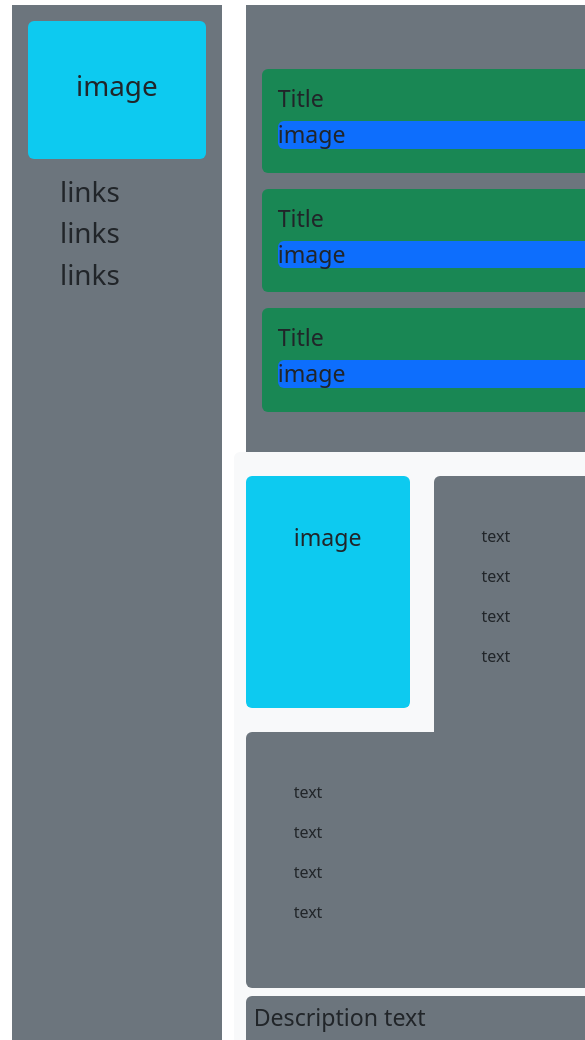
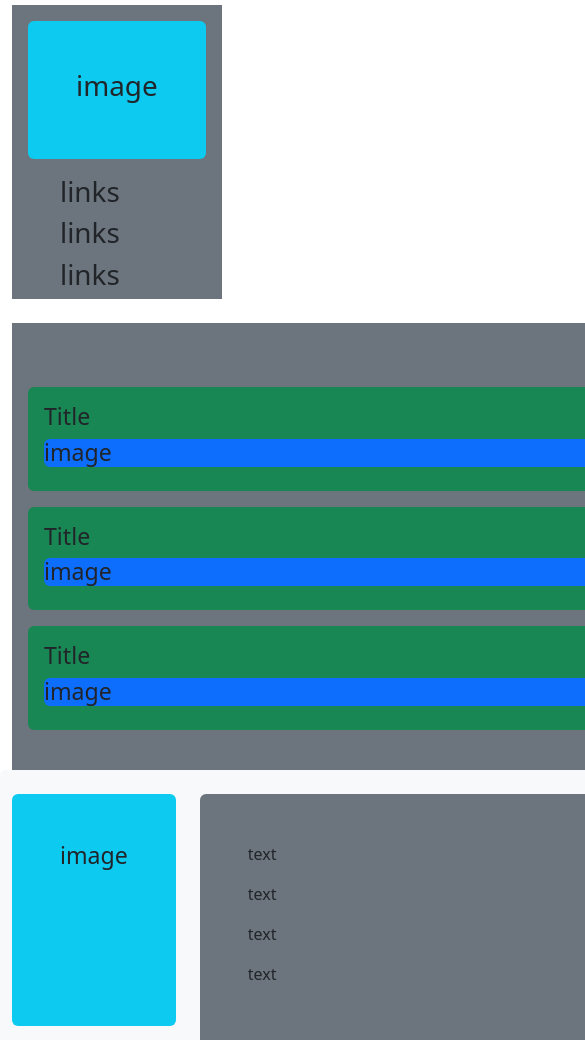
Before and after one commit to BNamuun/HTML, a plain HTML site: page bootstrap/layOutExer/index.html in a window 390 px wide. Shown: the part 58-1098 px from the top of the page, 585 px wide, since content can reach past the window. Drawn offline with nearby package versions, Linux system fonts and the light colour scheme.

Commit message:
bootstrap layout

```diff
--- a/bootstrap/layOutExer/index.html
+++ b/bootstrap/layOutExer/index.html
@@ -20,20 +20,20 @@
                     <h1>Dropdown</h1>
                 </div>
             </div>
-            <div class= "d-flex my-2 gap-4">
-                <div class="bg-secondary col-lg-3">
-                    <div class="bg-info p-5 rounded m-3 text-center">
+            <div class= "d-flex flex-wrap my-2 gap-4">
+                <div class="bg-secondary col-lg-3 d-md-flex col-md-12">
+                    <div class="bg-info p-5 col-lg-8 col-md-6 rounded m-3 text-center">
                         <h1>image</h1>
                     </div>
-                    <div class="link px-5">
+                    <div class="link col-md-6 d-md-flex align-items-md-center col-lg-3 gap-3 px-5">
                         <h1>links</h1>
                         <h1>links</h1>
                         <h1>links</h1>
                     </div>
                 </div>
-                <div class=" col-lg-8 bg-secondary flex-grow-1">
-                 <div class="right-top row">
-                    <div class="first col-lg-3 mt-5">
+                <div class=" col-lg-8 col-md-12 bg-secondary flex-grow-1">
+                 <div class="right-top row d-flex">
+                    <div class="first col-lg-3 col-md-3 mt-5">
                         <div class="title-img bg-success rounded p-3 m-3">
                             <h3>Title</h3>
                             <h3 class="bg-primary rounded">image</h3>
@@ -48,7 +48,7 @@
                         </div>
 
                     </div>
-                    <div class="second col-lg-8 bg-light rounded mt-4">
+                    <div class="second col-lg-8 col-md-8 bg-light rounded mt-4">
                         <div class="d-flex gap-4">
                             <div class="image bg-info p-5 my-4 rounded col-lg-4">
                                 <h3>image</h3>
@@ -70,7 +70,7 @@
                             <h3>Description text</h3>
                         </div>
                     </div>
-                    <div class="bottom bg-light m-3  ms-5 d-flex col-lg-11">
+                    <div class="bottom bg-light m-3 col-md-12  ms-5 d-flex col-lg-11">
                         <h3 class="pe-5">Settings</h3>
                         <div class="d-flex">
                             <h3 class="bg-secondary m-4">toggle</h3>
@@ -78,7 +78,7 @@
                             <h3 class="bg-secondary m-4">input</h3>
                         </div>
                         <div class="d-flex">
-                            <h3 class="btn btn-primary mt-5 me-4">Cancel Button</h3>
+                            <h3 class="btn btn-primary mt-5 me-2">Cancel Button</h3>
                             <h3 class="btn btn-primary mt-5">Save Button</h3>
                         </div>
                     </div>
```
